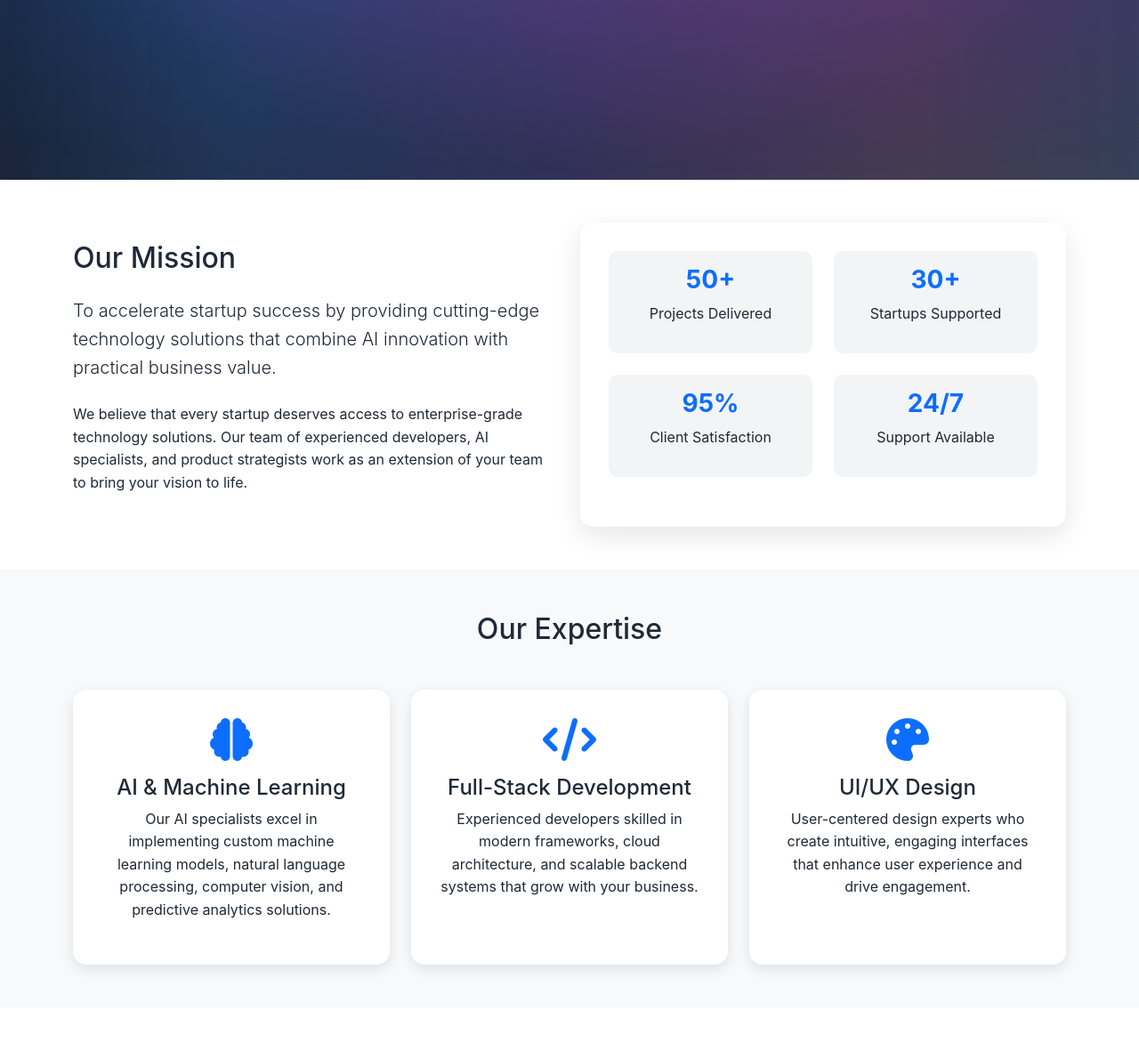
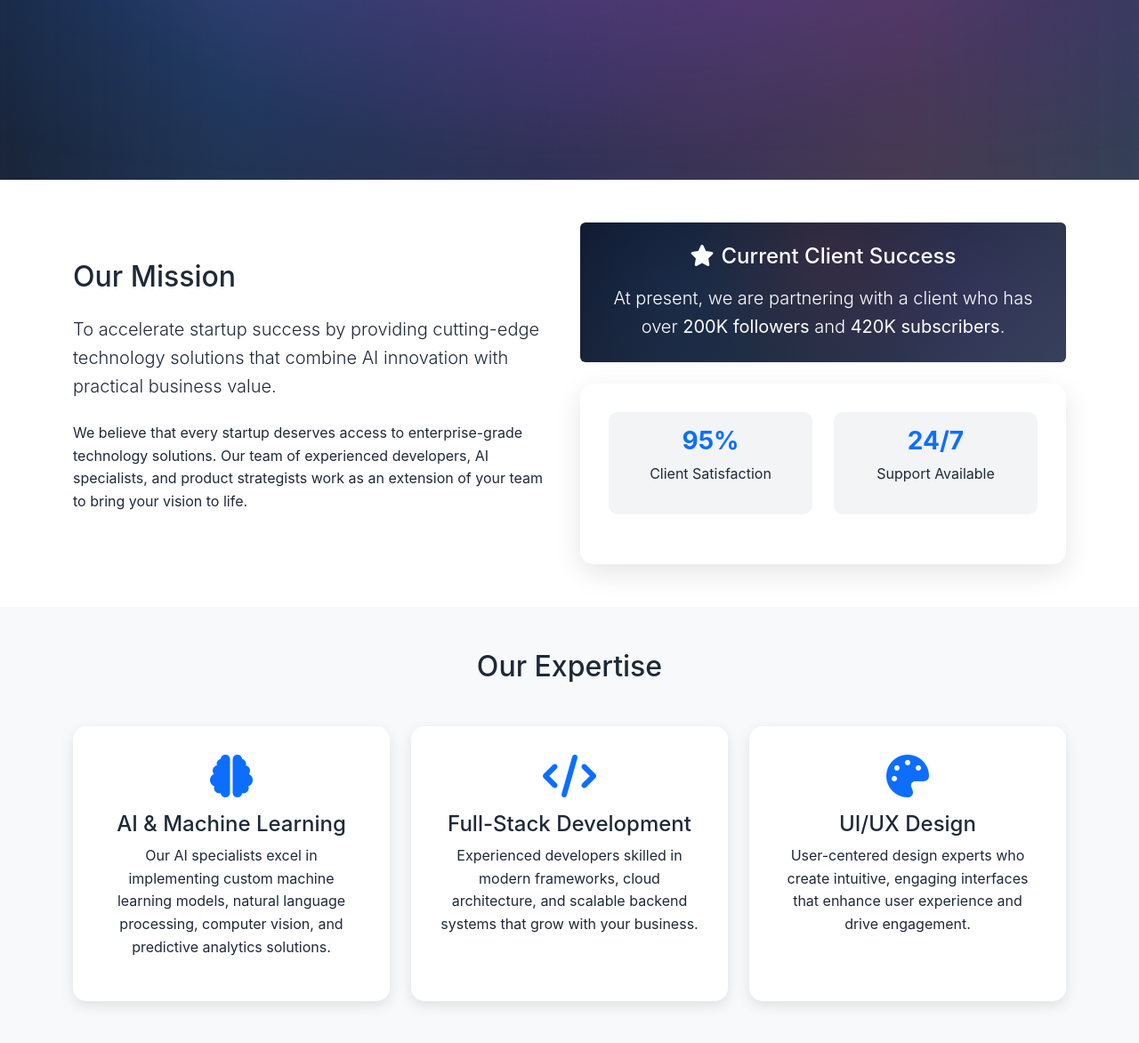
Before and after one commit to sakshamgupta1298/ElevateAI, a Flask app: page /about in a window 1280 px wide. Shown: the part 494-1666 px from the top of the page at 89% size. Run offline with Flask 3, Linux system fonts and the light colour scheme.

Commit message:
make background

```diff
--- a/static/css/style.css
+++ b/static/css/style.css
@@ -50,6 +50,16 @@ body {
 .hero-section .btn {
     position: relative;
     z-index: 2;
+    background-color: white;
+    border-color: white;
+    color: var(--primary-color);
+    font-weight: 600;
+}
+
+.hero-section .btn:hover {
+    background-color: rgba(255, 255, 255, 0.9);
+    border-color: rgba(255, 255, 255, 0.9);
+    color: var(--primary-color);
 }
 
 /* Services Section */
@@ -82,8 +92,22 @@ body {
 
 /* CTA Section */
 .cta-section {
-    background: linear-gradient(135deg, var(--primary-color), var(--secondary-color));
+    background:
+        radial-gradient(circle at 20% 50%, rgba(59, 130, 246, 0.1) 0%, transparent 50%),
+        radial-gradient(circle at 80% 50%, rgba(147, 51, 234, 0.1) 0%, transparent 50%),
+        radial-gradient(circle at 50% 20%, rgba(239, 68, 68, 0.1) 0%, transparent 50%),
+        linear-gradient(135deg, #0f172a 0%, #1e293b 50%, #334155 100%);
     padding: 5rem 0;
+}
+
+/* Client Success Highlight */
+.client-success-highlight {
+    background:
+        radial-gradient(circle at 20% 50%, rgba(59, 130, 246, 0.1) 0%, transparent 50%),
+        radial-gradient(circle at 80% 50%, rgba(147, 51, 234, 0.1) 0%, transparent 50%),
+        radial-gradient(circle at 50% 20%, rgba(239, 68, 68, 0.1) 0%, transparent 50%),
+        linear-gradient(135deg, #0f172a 0%, #1e293b 50%, #334155 100%) !important;
+    border: none !important;
 }
 
 /* Navigation */
@@ -440,7 +464,11 @@ footer a:hover {
 }
 
 .services-cta-section {
-    background: linear-gradient(135deg, var(--primary-color), var(--secondary-color));
+    background:
+        radial-gradient(circle at 20% 50%, rgba(59, 130, 246, 0.1) 0%, transparent 50%),
+        radial-gradient(circle at 80% 50%, rgba(147, 51, 234, 0.1) 0%, transparent 50%),
+        radial-gradient(circle at 50% 20%, rgba(239, 68, 68, 0.1) 0%, transparent 50%),
+        linear-gradient(135deg, #0f172a 0%, #1e293b 50%, #334155 100%);
     padding: 5rem 0;
 }
 
--- a/templates/about.html
+++ b/templates/about.html
@@ -23,20 +23,16 @@
                 <p>We believe that every startup deserves access to enterprise-grade technology solutions. Our team of experienced developers, AI specialists, and product strategists work as an extension of your team to bring your vision to life.</p>
             </div>
             <div class="col-lg-6">
+                <!-- Client Success Highlight -->
+                <div class="client-success-highlight mb-4 p-4 bg-primary text-white rounded">
+                    <div class="text-center">
+                        <h4 class="mb-3"><i class="fas fa-star me-2"></i>Current Client Success</h4>
+                        <p class="lead mb-0">At present, we are partnering with a client who has over <strong>200K followers</strong> and <strong>420K subscribers</strong>.</p>
+                    </div>
+                </div>
+
                 <div class="mission-stats">
                     <div class="row text-center">
-                        <div class="col-6 mb-4">
-                            <div class="stat-card">
-                                <h3 class="text-primary fw-bold">50+</h3>
-                                <p>Projects Delivered</p>
-                            </div>
-                        </div>
-                        <div class="col-6 mb-4">
-                            <div class="stat-card">
-                                <h3 class="text-primary fw-bold">30+</h3>
-                                <p>Startups Supported</p>
-                            </div>
-                        </div>
                         <div class="col-6 mb-4">
                             <div class="stat-card">
                                 <h3 class="text-primary fw-bold">95%</h3>
```
